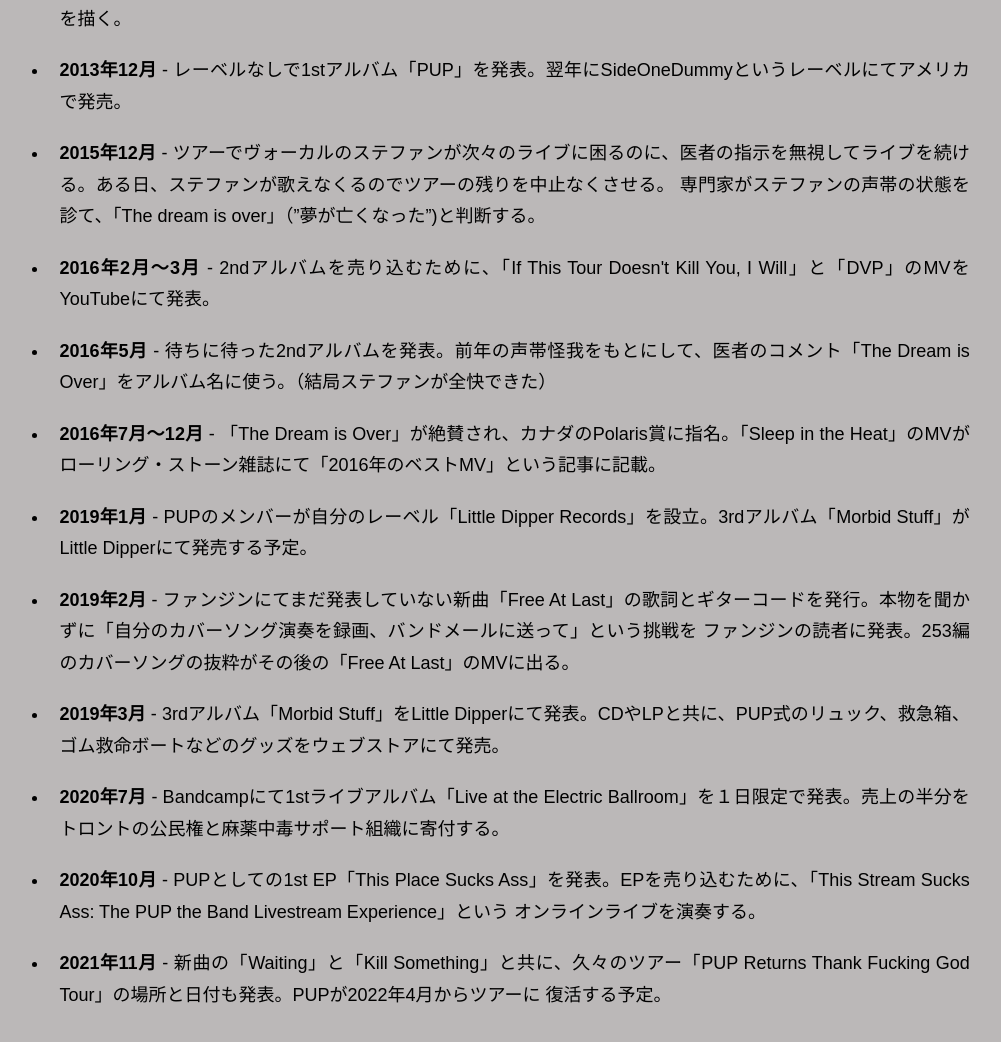
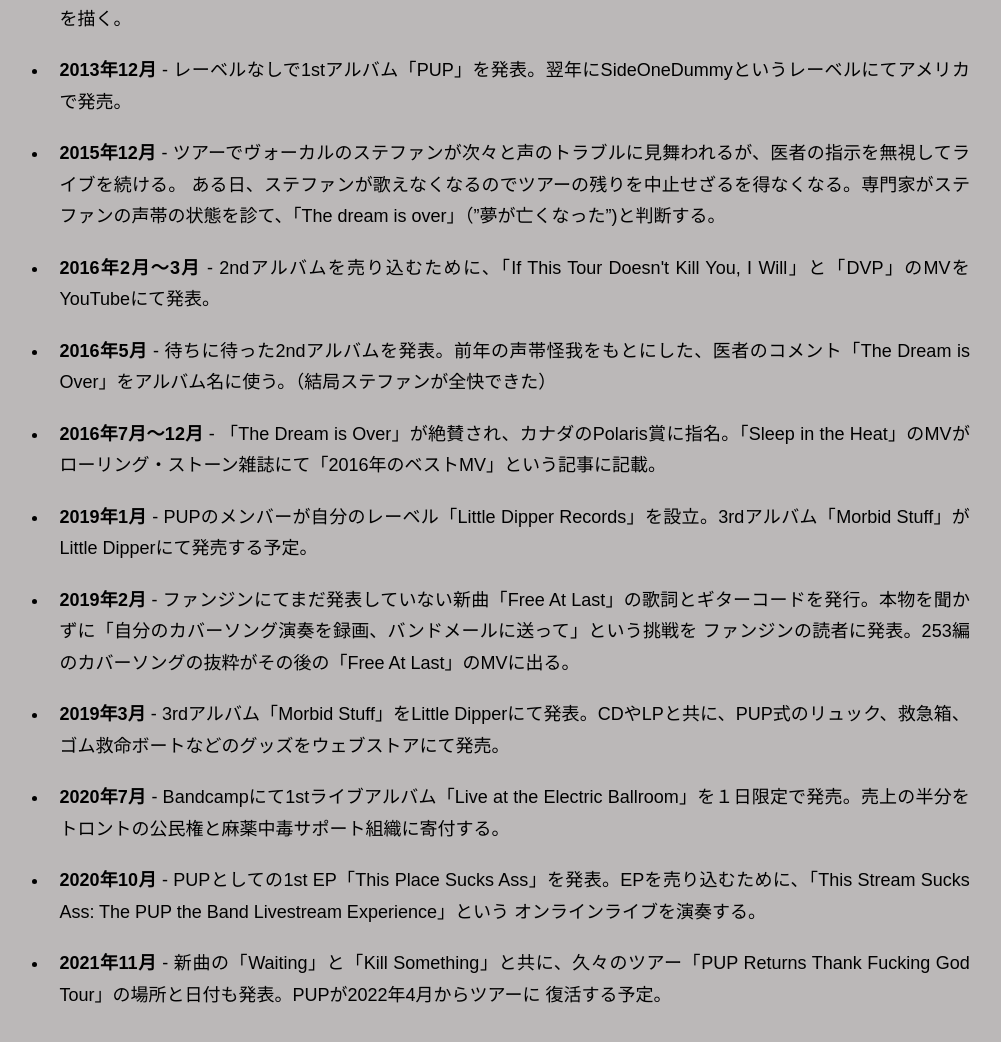
Before and after one commit to mcgrodk/pup-tribute-japanese, a plain HTML site: page index.html in a window 1280 px wide. Shown: the part 1028-2070 px from the top of the page, without its empty margins (125-1126 px from the left). Drawn offline with Linux system fonts and the light colour scheme; a web font is replaced by a local one.

Commit message:
Revised text content for word choice/grammar

```diff
--- a/index.html
+++ b/index.html
@@ -25,18 +25,18 @@
           <li><strong>2010年12月</strong> - Topanga(元バンド名)で４曲EPを発表。</li>
           <li><strong>2013年9月</strong> - YouTubeにて初ミュージックビデオ「Reservoir」を発表。MVはバンドのめちゃくちゃなツアー生活を描く。</li>
           <li><strong>2013年12月</strong> - レーベルなしで1stアルバム「PUP」を発表。翌年にSideOneDummyというレーベルにてアメリカで発売。</li>
-          <li><strong>2015年12月</strong> - ツアーでヴォーカルのステファンが次々のライブに困るのに、医者の指示を無視してライブを続ける。ある日、ステファンが歌えなくるのでツアーの残りを中止なくさせる。
-            専門家がステファンの声帯の状態を診て、「The dream is over」（”夢が亡くなった”)と判断する。
+          <li><strong>2015年12月</strong> - ツアーでヴォーカルのステファンが次々と声のトラブルに見舞われるが、医者の指示を無視してライブを続ける。
+            ある日、ステファンが歌えなくなるのでツアーの残りを中止せざるを得なくなる。専門家がステファンの声帯の状態を診て、「The dream is over」（”夢が亡くなった”)と判断する。
           </li>
           <li><strong>2016年2月～3月</strong> - 2ndアルバムを売り込むために、「If This Tour Doesn't Kill You, I Will」と「DVP」のMVをYouTubeにて発表。</li>
-          <li><strong>2016年5月</strong> - 待ちに待った2ndアルバムを発表。前年の声帯怪我をもとにして、医者のコメント「The Dream is Over」をアルバム名に使う。（結局ステファンが全快できた）</li>
+          <li><strong>2016年5月</strong> - 待ちに待った2ndアルバムを発表。前年の声帯怪我をもとにした、医者のコメント「The Dream is Over」をアルバム名に使う。（結局ステファンが全快できた）</li>
           <li><strong>2016年7月～12月</strong> - 「The Dream is Over」が絶賛され、カナダのPolaris賞に指名。「Sleep in the Heat」のMVがローリング・ストーン雑誌にて「2016年のベストMV」という記事に記載。</li>
           <li><strong>2019年1月</strong> - PUPのメンバーが自分のレーベル「Little Dipper Records」を設立。3rdアルバム「Morbid Stuff」がLittle Dipperにて発売する予定。</li>
           <li><strong>2019年2月</strong> - ファンジンにてまだ発表していない新曲「Free At Last」の歌詞とギターコードを発行。本物を聞かずに「自分のカバーソング演奏を録画、バンドメールに送って」という挑戦を
             ファンジンの読者に発表。253編のカバーソングの抜粋がその後の「Free At Last」のMVに出る。
           </li>
           <li><strong>2019年3月</strong> - 3rdアルバム「Morbid Stuff」をLittle Dipperにて発表。CDやLPと共に、PUP式のリュック、救急箱、ゴム救命ボートなどのグッズをウェブストアにて発売。</li>
-          <li><strong>2020年7月</strong> - Bandcampにて1stライブアルバム「Live at the Electric Ballroom」を１日限定で発表。売上の半分をトロントの公民権と麻薬中毒サポート組織に寄付する。</li>
+          <li><strong>2020年7月</strong> - Bandcampにて1stライブアルバム「Live at the Electric Ballroom」を１日限定で発売。売上の半分をトロントの公民権と麻薬中毒サポート組織に寄付する。</li>
           <li><strong>2020年10月</strong> - PUPとしての1st EP「This Place Sucks Ass」を発表。EPを売り込むために、「This Stream Sucks Ass: The PUP the Band Livestream Experience」という
             オンラインライブを演奏する。
           </li>
```
